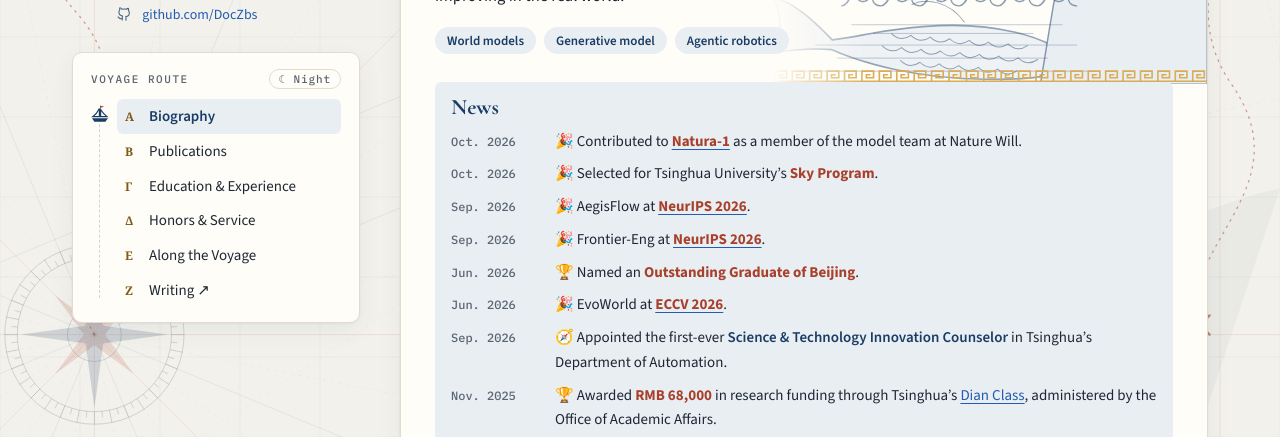
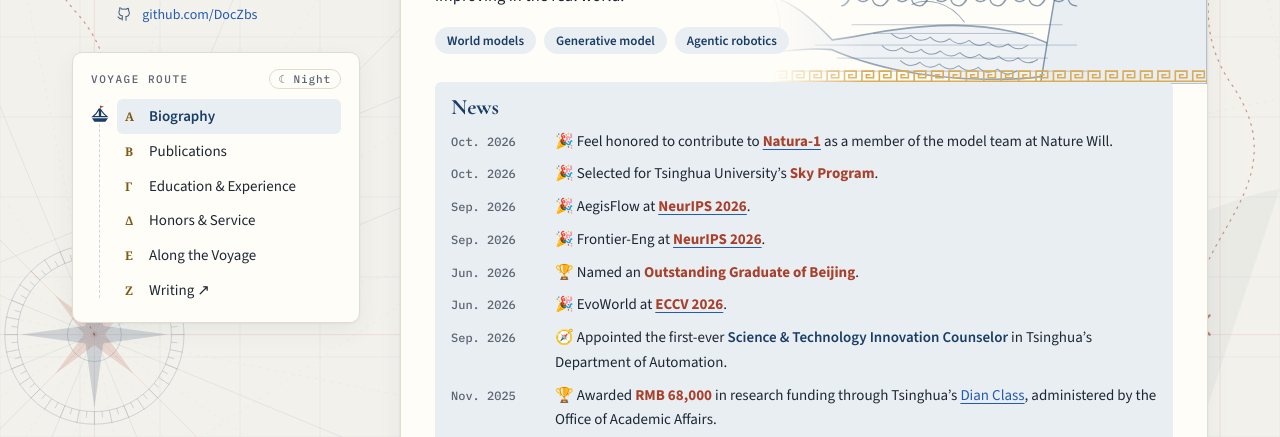
Before and after one commit to DocZbs/doczbs.github.io, a plain HTML site: page index.html in a window 1280 px wide. Shown: the part 363-800 px from the top of the page. Drawn offline with nearby package versions, Linux system fonts and the light colour scheme.

Commit message:
Refine Natura-1 contribution news wording

```diff
--- a/index.html
+++ b/index.html
@@ -353,7 +353,7 @@
         <div class="news" aria-labelledby="t-news">
           <h3 id="t-news">News</h3>
           <ul>
-            <li><time datetime="2026-10">Oct. 2026</time><span>🎉 Contributed to <a href="https://www.naturewill.com/blog/natura-1?lang=en"><b>Natura-1</b></a> as a member of the model team at Nature Will.</span></li>
+            <li><time datetime="2026-10">Oct. 2026</time><span>🎉 Feel honored to contribute to <a href="https://www.naturewill.com/blog/natura-1?lang=en"><b>Natura-1</b></a> as a member of the model team at Nature Will.</span></li>
             <li><time datetime="2026-10">Oct. 2026</time><span>🎉 Selected for Tsinghua University’s <b>Sky Program</b>.</span></li>
             <li><time datetime="2026-09">Sep. 2026</time><span>🎉 AegisFlow at <a href="https://neurips.cc/virtual/2026/loc/sydney/poster/149715"><b>NeurIPS 2026</b></a>.</span></li>
             <li><time datetime="2026-09">Sep. 2026</time><span>🎉 Frontier-Eng at <a href="https://neurips.cc/virtual/2026/poster/139163"><b>NeurIPS 2026</b></a>.</span></li>
```
